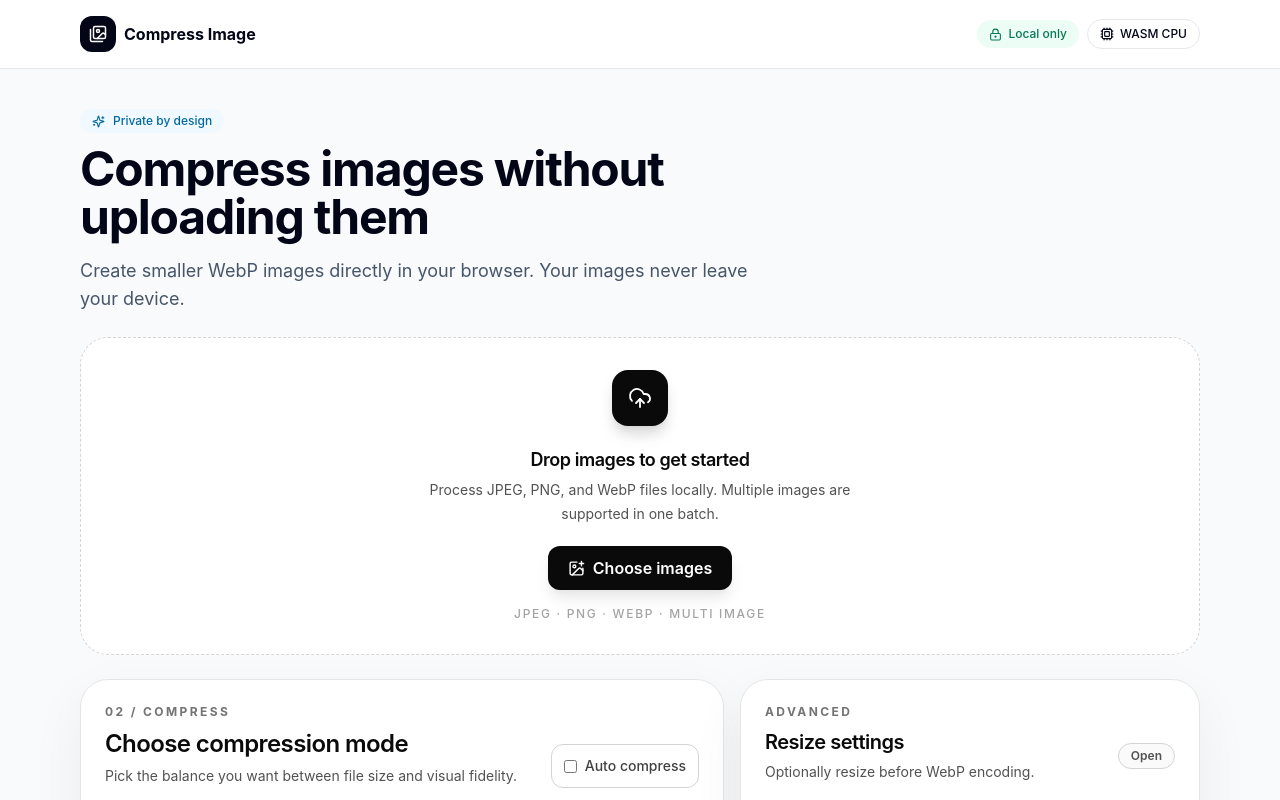
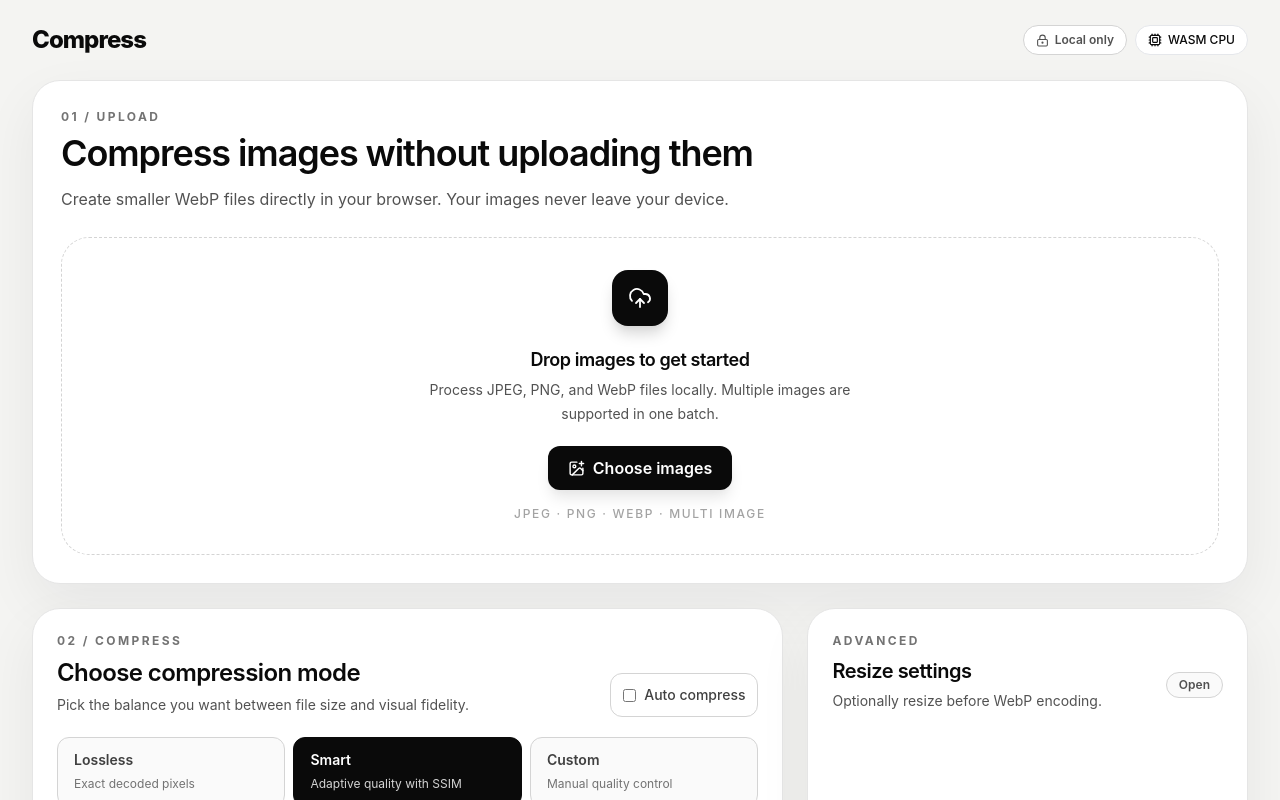
Before and after one commit to zaengit/compress-image, a React (Vite) app: page / in a window 1280 px wide. Shown: the top 800 px of the page. Built offline with nearby package versions, Linux system fonts and the light colour scheme.

Commit message:
style: redesign compressor to match crop-image

```diff
--- a/src/App.tsx
+++ b/src/App.tsx
@@ -1,5 +1,5 @@
 import { useCallback, useEffect, useMemo, useRef, useState } from 'react';
-import { Download, Images, LockKeyhole, Sparkles, Trash2 } from 'lucide-react';
+import { Download, LockKeyhole, Trash2 } from 'lucide-react';
 import { BlobWriter, Uint8ArrayReader, ZipWriter } from '@zip.js/zip.js';
 import { UploadZone } from './components/UploadZone'; import { CompressionControls } from './components/CompressionControls'; import { AdvancedSettings } from './components/AdvancedSettings'; import { EngineBadge } from './components/EngineBadge'; import { BatchStats } from './components/BatchStats'; import { ImageCard } from './components/ImageCard';
 import { ACCEPTED_TYPES, readBrowserMetadata, uniqueWebpNames } from './lib/files'; import { CompressionManager } from './lib/compression-manager'; import type { CompressionMode, CompressionSettings, ImageItem, ResizeOptions } from './types'; import { useWebGPU } from './hooks/useWebGPU';
@@ -23,8 +23,41 @@ export default function App() {
   const downloadAll=async()=>{const done=items.filter(i=>i.result);if(!done.length)return;if(done.length===1){download(done[0]);return;}const names=uniqueWebpNames(done.map(i=>i.file));const zip=new ZipWriter(new BlobWriter('application/zip'));for(let i=0;i<done.length;i++)await zip.add(names[i],new Uint8ArrayReader(done[i].result!.bytes));const blob=await zip.close();const a=document.createElement('a');a.href=URL.createObjectURL(blob);a.download='compressed-images.zip';a.click();setTimeout(()=>URL.revokeObjectURL(a.href),1000);};
   const busy=items.some(i=>i.status==='compressing'); const done=items.filter(i=>i.result).length;
 
-  return <div className="min-h-screen pb-28"><header className="border-b bg-white/90 backdrop-blur"><div className="mx-auto flex max-w-6xl items-center justify-between gap-3 px-4 py-4"><div className="flex items-center gap-2 font-bold"><span className="grid h-9 w-9 place-items-center rounded-xl bg-slate-950 text-white"><Images size={18}/></span>Compress Image</div><div className="flex items-center gap-2"><span className="hidden items-center gap-1.5 rounded-full bg-emerald-50 px-3 py-1.5 text-xs font-medium text-emerald-700 sm:inline-flex"><LockKeyhole size={13}/>Local only</span><EngineBadge gpu={gpu} checking={checking}/></div></div></header>
-  <main className="mx-auto max-w-6xl space-y-6 px-4 py-10"><section className="max-w-3xl"><div className="mb-3 inline-flex items-center gap-2 rounded-full bg-sky-50 px-3 py-1 text-xs font-medium text-sky-700"><Sparkles size={13}/>Private by design</div><h1 className="text-4xl font-bold tracking-tight sm:text-5xl">Compress images without uploading them</h1><p className="mt-4 max-w-2xl text-lg text-slate-600">Create smaller WebP images directly in your browser. Your images never leave your device.</p></section>
-  <UploadZone onFiles={addFiles}/><div className="grid gap-4 lg:grid-cols-[1.4fr_1fr]"><CompressionControls mode={mode} quality={quality} auto={auto} onMode={setMode} onQuality={setQuality} onAuto={setAuto}/><AdvancedSettings value={resize} onChange={setResize}/></div>{items.length>0&&<><BatchStats items={items}/><div className="flex items-center justify-between"><h2 className="text-xl font-semibold">Batch <span className="text-slate-400">{items.length}</span></h2><button onClick={clear} className="inline-flex items-center gap-2 text-sm text-slate-500 hover:text-slate-950"><Trash2 size={16}/>Clear all</button></div><div className="grid gap-4 lg:grid-cols-2">{items.map(item=><ImageCard key={item.id} item={item} onRemove={()=>remove(item.id)} onDownload={()=>download(item)}/>)}</div></>}</main>
-  {items.length>0&&<div className="fixed inset-x-0 bottom-0 border-t bg-white/95 p-3 shadow-[0_-8px_30px_rgba(15,23,42,.08)] backdrop-blur"><div className="mx-auto flex max-w-6xl items-center justify-between gap-3"><div className="text-sm text-slate-500">{done}/{items.length} compressed</div><div className="flex gap-2"><button disabled={busy} onClick={()=>items.filter(i=>i.status!=='compressing').forEach(i=>compressOne(i.id))} className="rounded-xl bg-slate-950 px-4 py-2.5 text-sm font-medium text-white disabled:opacity-50">Compress All</button><button disabled={!done} onClick={downloadAll} className="inline-flex items-center gap-2 rounded-xl border px-4 py-2.5 text-sm font-medium disabled:opacity-50"><Download size={16}/>Download All</button></div></div></div>}</div>;
+  return <main className="min-h-screen bg-[#f4f4f2] px-4 py-4 text-neutral-950 sm:px-6 sm:py-6 lg:px-8 pb-28">
+    <div className="mx-auto max-w-[1440px] space-y-6">
+      <div className="flex items-center justify-between gap-3">
+        <div className="text-2xl font-extrabold tracking-[-0.04em] text-neutral-950" aria-label="Compress">Compress</div>
+        <div className="flex items-center gap-2">
+          <span className="hidden items-center gap-1.5 rounded-full border border-neutral-300 bg-white px-3 py-1.5 text-xs font-semibold text-neutral-600 sm:inline-flex"><LockKeyhole size={13}/>Local only</span>
+          <EngineBadge gpu={gpu} checking={checking}/>
+        </div>
+      </div>
+
+      <section className="rounded-[28px] border border-neutral-200 bg-white p-5 shadow-[0_20px_55px_rgba(15,23,42,0.06)] sm:p-7">
+        <p className="text-xs font-bold uppercase tracking-[0.2em] text-neutral-500">01 / Upload</p>
+        <div className="mt-2 max-w-3xl">
+          <h1 className="text-3xl font-semibold tracking-[-0.03em] text-neutral-950 sm:text-4xl">Compress images without uploading them</h1>
+          <p className="mt-3 text-base leading-7 text-neutral-600">Create smaller WebP files directly in your browser. Your images never leave your device.</p>
+        </div>
+        <div className="mt-6"><UploadZone onFiles={addFiles}/></div>
+      </section>
+
+      <div className="grid gap-6 xl:grid-cols-[1.45fr_.85fr]"><CompressionControls mode={mode} quality={quality} auto={auto} onMode={setMode} onQuality={setQuality} onAuto={setAuto}/><AdvancedSettings value={resize} onChange={setResize}/></div>
+
+      {items.length>0&&<section id="results" className="rounded-[28px] border border-neutral-200 bg-white p-4 shadow-[0_20px_55px_rgba(15,23,42,0.06)] sm:p-6">
+        <div className="flex flex-col gap-4 sm:flex-row sm:items-end sm:justify-between">
+          <div>
+            <p className="text-xs font-bold uppercase tracking-[0.2em] text-neutral-500">03 / Results</p>
+            <h2 className="mt-2 text-2xl font-semibold tracking-tight text-neutral-950">Compressed batch</h2>
+            <p className="mt-1 text-sm leading-6 text-neutral-600">Review file savings, quality, processing engine, and download results.</p>
+          </div>
+          <button onClick={clear} className="inline-flex min-h-11 items-center justify-center gap-2 rounded-xl border border-neutral-300 bg-white px-4 py-2.5 text-sm font-semibold text-neutral-700 transition hover:border-neutral-950 hover:text-neutral-950"><Trash2 size={16}/>Clear all</button>
+        </div>
+        <div className="mt-5"><BatchStats items={items}/></div>
+        <div className="mt-5 grid gap-4 lg:grid-cols-2">{items.map(item=><ImageCard key={item.id} item={item} onRemove={()=>remove(item.id)} onDownload={()=>download(item)}/>)}</div>
+      </section>}
+    </div>
+
+    {items.length>0&&<div className="fixed inset-x-0 bottom-0 border-t border-neutral-200 bg-[#f4f4f2]/95 p-3 backdrop-blur"><div className="mx-auto flex max-w-[1440px] items-center justify-between gap-3"><div className="text-sm font-medium text-neutral-500">{done}/{items.length} compressed</div><div className="flex gap-2"><button disabled={busy} onClick={()=>items.filter(i=>i.status!=='compressing').forEach(i=>compressOne(i.id))} className="min-h-11 rounded-xl bg-neutral-950 px-4 py-2.5 text-sm font-semibold text-white transition hover:bg-neutral-800 disabled:cursor-not-allowed disabled:opacity-40">Compress all</button><button disabled={!done} onClick={downloadAll} className="inline-flex min-h-11 items-center gap-2 rounded-xl border border-neutral-300 bg-white px-4 py-2.5 text-sm font-semibold text-neutral-700 transition hover:border-neutral-950 disabled:cursor-not-allowed disabled:opacity-40"><Download size={16}/>Download all</button></div></div></div>}
+  </main>;
 }
```
